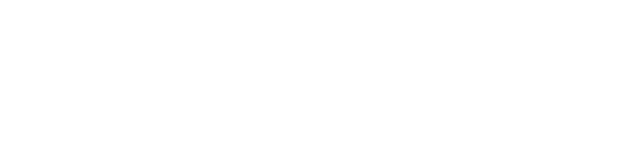
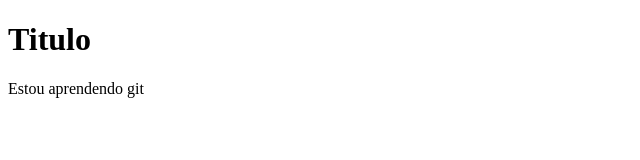
Before and after one commit to vazlucas3/teste_git, a plain HTML site: page index.html in a window 1280 px wide. Shown: the whole page, without its empty margins (0-640 px from the left). Drawn offline with Linux system fonts and the light colour scheme.

Commit message:
criei titulo e paragrafo

```diff
--- a/index.html
+++ b/index.html
@@ -7,6 +7,7 @@
     <title>teste git</title>
 </head>
 <body>
-
+    <h1>Titulo</h1>
+    <p>Estou aprendendo git</p>
 </body>
 </html>
```
